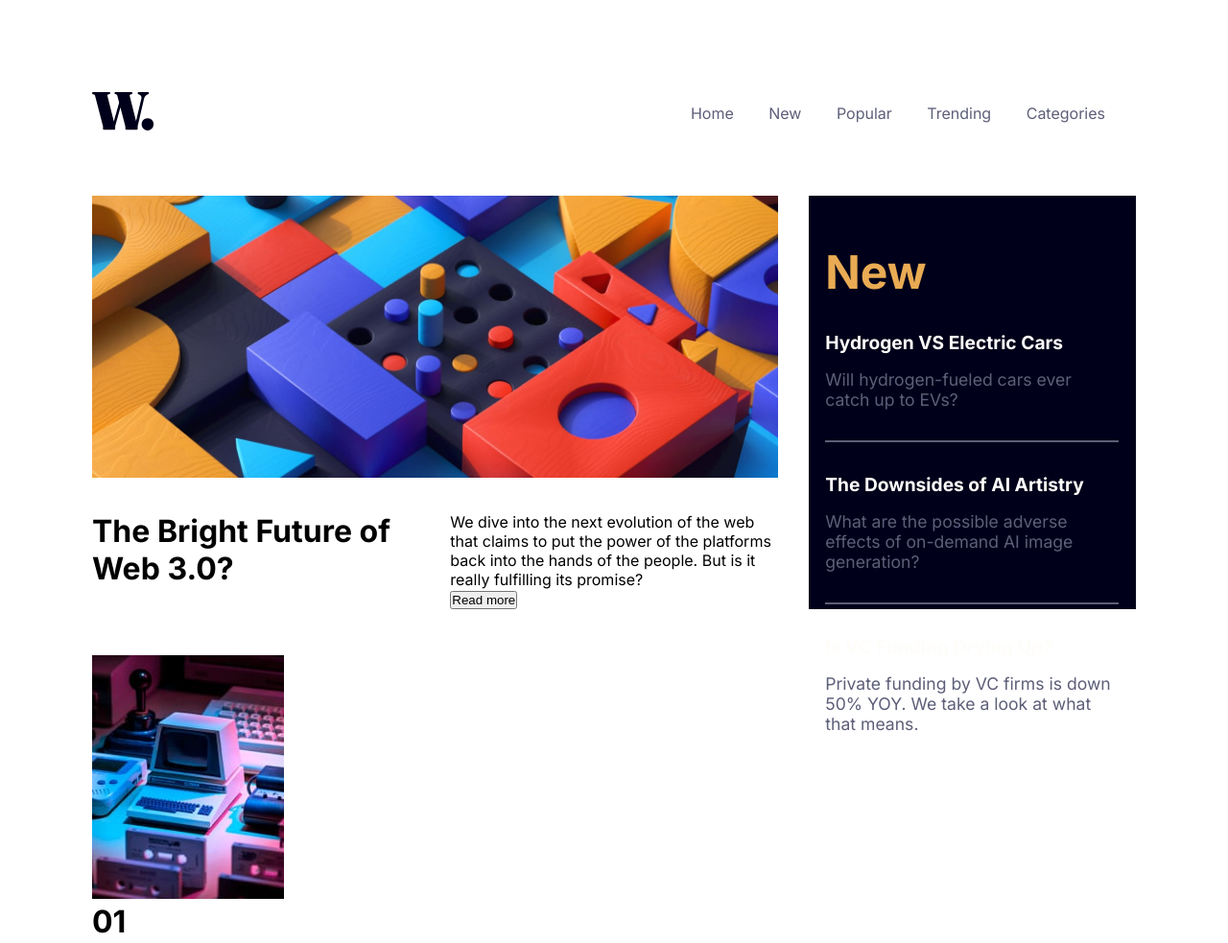
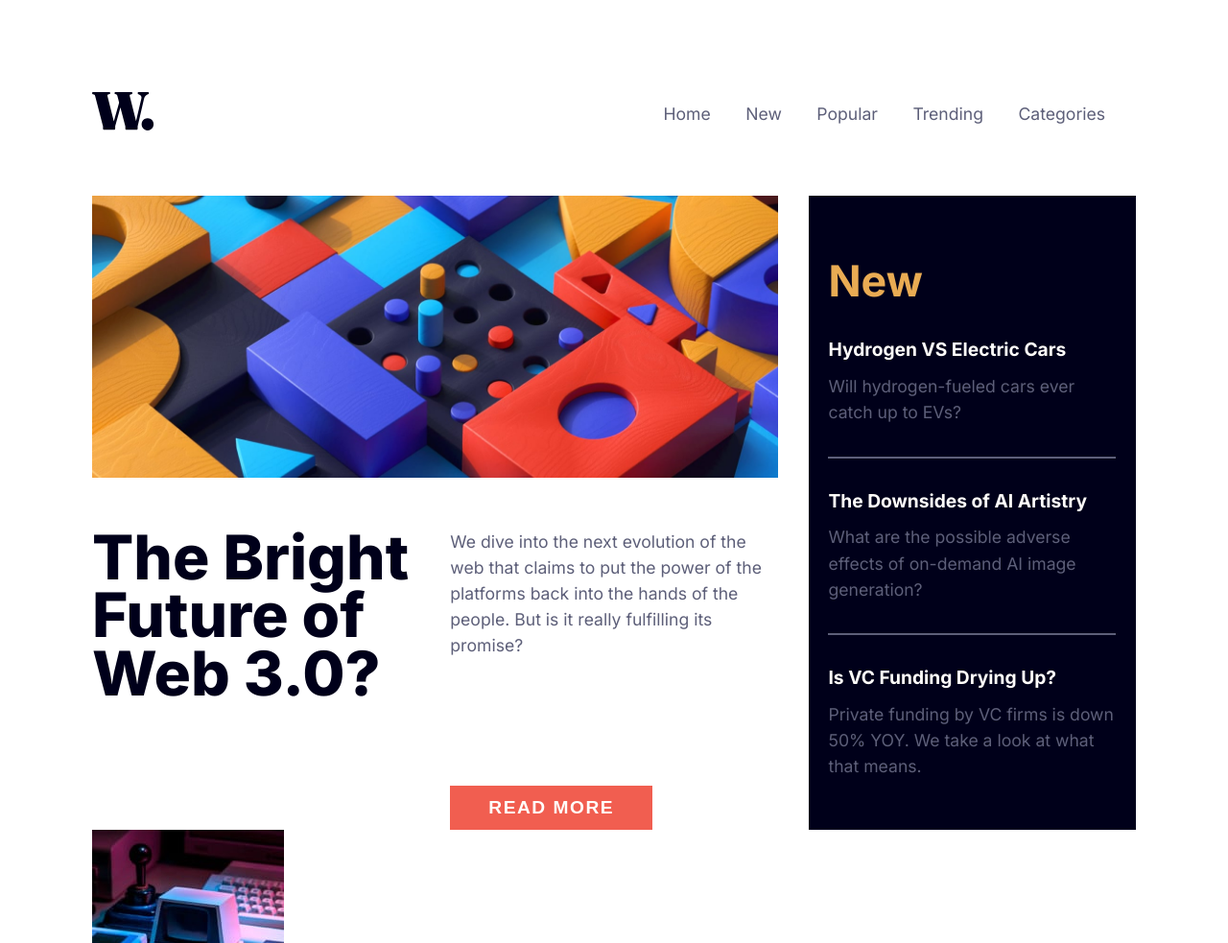
Before and after one commit to PhantomLeii/News-Homepage, a plain HTML site: page index.html in a window 1280 px wide. Shown: the top 983 px of the page at 96% size. Drawn offline with Linux system fonts and the light colour scheme.

Commit message:
Update: add hero section styles.

```diff
--- a/css/styles.css
+++ b/css/styles.css
@@ -50,6 +50,7 @@ header {
 }
 
 .nav-link {
+    font-size: 1.1rem;
     font-weight: 400;
     color: var(--dark-grayish-blue);
     margin-right: 2rem;
@@ -81,14 +82,14 @@ header {
     flex-direction: column;
     justify-content: space-evenly;
     align-items: start;
-    padding: 1.1rem;
+    padding: 1.3rem;
     background-color: var(--very-dark-blue);
 }
 
 #New h2 {
     font-weight: 700;
-    font-size: 3rem;
-    margin-top: 2rem;
+    font-size: 2.8rem;
+    margin-top: 2.6rem;
     color: var(--soft-orange);
 }
 
@@ -100,15 +101,56 @@ header {
 .topic h3 {
     color: var(--off-white);
     font-size: 1.2rem;
-    margin-bottom: 1rem;
+    font-weight: 700;
+    margin-bottom: .8rem;
+    transition: .28s ease;
+    cursor: pointer;
 }
 
-.topic p {
+.topic h3:hover {
+    color: var(--soft-orange);
+}
+
+.topic p,
+.lead p {
     font-size: 1.1rem;
     font-weight: 400;
+    line-height: 1.7rem;
     color: var(--dark-grayish-blue);
 }
 
 .no-border {
     border-bottom: none;
 }
+
+h1 {
+    font-weight: 800;
+    font-size: 4rem;
+    line-height: 3.8rem;
+    color: var(--very-dark-blue);
+}
+
+.lead {
+    display: flex;
+    justify-content: space-between;
+    align-items: start;
+    flex-direction: column;
+}
+
+.lead button {
+    font-weight: 700;
+    font-size: 1.2rem;
+    letter-spacing: 1.5px;
+    padding: 12px 40px;
+    border: none;
+    background-color: var(--soft-red);
+    color: var(--off-white);
+    text-transform: uppercase;
+    cursor: pointer;
+    transition: .28s ease;
+}
+
+.lead button:hover {
+    background-color: var(--very-dark-blue);
+    color: var(--off-white);
+}
--- a/index.html
+++ b/index.html
@@ -74,7 +74,7 @@
 					<h1>The Bright Future of Web 3.0?</h1>
 				</div>
 
-				<div>
+				<div class="lead">
 					<p>
 						We dive into the next evolution of the web that claims to put the power of the
 						platforms back into the hands of the people. But is it really fulfilling its
@@ -87,21 +87,21 @@
 			<div id="Trending">
 				<div class="headline">
 					<img src="assets/images/image-retro-pcs.jpg" alt="retro-pics" />
-					<h1>01</h1>
+					<h2>01</h2>
 					<h3>Reviving Retro PCs</h3>
 					<p>What happens when old PCs are given modern upgrades?</p>
 				</div>
 
 				<div class="headline">
 					<img src="assets/images/image-top-laptops.jpg" alt="top laptops" />
-					<h1>02</h1>
+					<h2>02</h2>
 					<h3>Top 10 Laptops of 2022</h3>
 					<p>Our best picks for various needs and budgets.</p>
 				</div>
 
 				<div class="headline">
 					<img src="assets/images/image-gaming-growth.jpg" alt="gaming growth" />
-					<h1>03</h1>
+					<h2>03</h2>
 					<h3>The Growth of Gaming</h3>
 					<p>How the pandemic has sparked fresh opportunities.</p>
 				</div>
```
